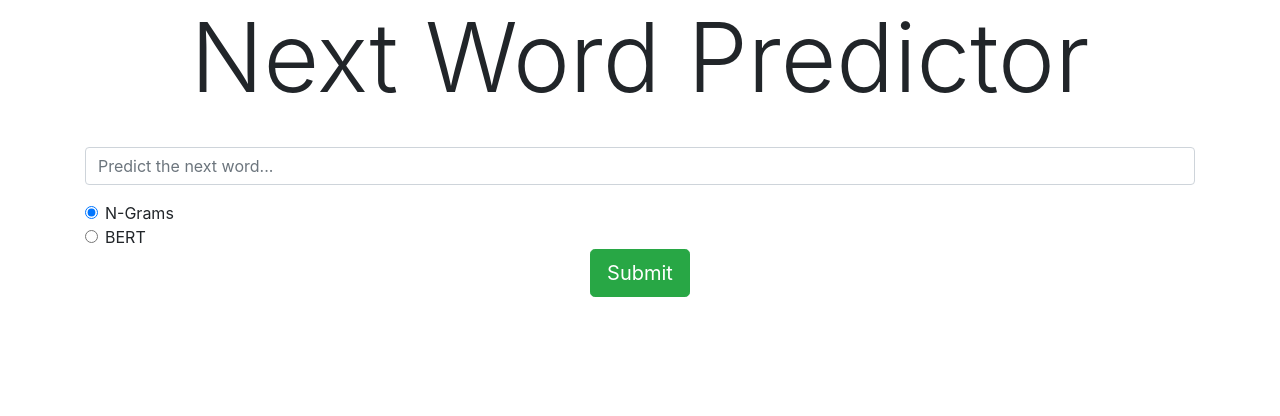
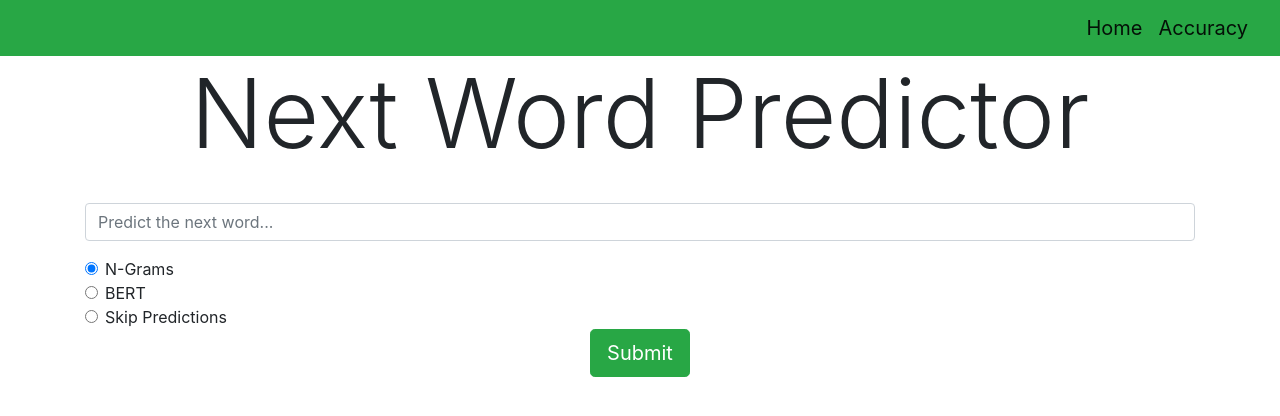
Before and after one commit to ronakumar97/Next-Word-Predictor, a Flask app: page / in a window 1280 px wide. Shown: the top 416 px of the page. Run offline with Flask 2, Linux system fonts and the light colour scheme; some libraries are stand-ins or nearby versions.

Commit message:
Updated code

```diff
--- a/app.py
+++ b/app.py
@@ -1,6 +1,11 @@
 from flask import Flask, render_template, request
 from ngrams import n_grams
 from bert import bert
+
+import pymongo
+
+client = pymongo.MongoClient()
+db = client.get_database('next_word_project')
 
 app = Flask(__name__)
 app.secret_key = "AI-PROJECT"
@@ -15,9 +20,44 @@
         sentence = request.form.get('sentence')
         checked_boxes = request.form.getlist('exampleRadios')
         if(checked_boxes[0] == 'option1'):
-            return render_template('results.html', predictions = n_grams(sentence))
+            predictions = n_grams(sentence)
+            store_db(sentence, predictions)
+            return render_template('results.html', predictions=predictions)
+        elif(checked_boxes[0] == 'option2'):
+            predictions = bert(sentence)
+            store_db(sentence, predictions)
+            return render_template('results.html', predictions=predictions)
         else:
-            return render_template('results.html', predictions = bert(sentence))
+            return render_template('results.html', predictions=[sentence])
+
+@app.route("/accuracy", methods=['GET', 'POST'])
+def get_accuracy():
+    correct_values = db.correct.count_documents({})
+    wrong_values = db.wrong.count_documents({})
+    accuracy = str(correct_values / (correct_values + wrong_values) * 100.00) + ' %'
+    return render_template('accuracy.html', correct_values=correct_values, wrong_values=wrong_values, accuracy=accuracy)
+
+@app.route('/correct/<prediction>', methods=['GET', 'POST'])
+def correct(prediction):
+    db.correct.insert_one({
+        'prediction': prediction
+    })
+
+    return render_template('base.html', message='Saved Successfully')
+
+@app.route('/wrong/<prediction>', methods=['GET', 'POST'])
+def wrong(prediction):
+    db.wrong.insert_one({
+        'prediction': prediction
+    })
+
+    return render_template('base.html', message='Saved Successfully')
+
+def store_db(sentence, predictions):
+    db.history.insert_one({
+        'sentence': sentence,
+        'predictions': predictions
+    })
 
 if __name__ == '__main__':
     app.run(debug=True)
--- a/bert.py
+++ b/bert.py
@@ -7,7 +7,7 @@
     sentence = sentence + " [MASK]."
     return predict_masked_sent(sentence, model, tokenizer)
 
-def predict_masked_sent(sentence, model, tokenizer, top_k=5):
+def predict_masked_sent(sentence, model, tokenizer, top_k=3):
     text = "[CLS] %s [SEP]" % sentence
     tokenized_text = tokenizer.tokenize(text)
     masked_index = tokenized_text.index("[MASK]")
--- a/templates/base.html
+++ b/templates/base.html
@@ -32,34 +32,22 @@
     <link href="{{ url_for('static', filename='styles.css') }}" rel="stylesheet">
 
 </head>
+
 <body>
+<nav class="navbar navbar-expand-lg navbar-light bg-success justify-content-end">
+  <a class="navbar-brand" href="/">Home</a>
+    <a class="navbar-brand" href="/accuracy">Accuracy</a>
+</nav>
+
 <div class="container">
     <h1 class="display-1 text-center">Next Word Predictor</h1>
-    <form action="/predict" method="POST">
-        <div class="form-group">
-            <label for="PredictWord"></label>
-            <input name="sentence" class="form-control" id="PredictWord" placeholder="Predict the next word...">
-        </div>
-        <div class="form-check">
-          <input class="form-check-input" type="radio" name="exampleRadios" id="exampleRadios1" value="option1" checked>
-          <label class="form-check-label" for="exampleRadios1">
-            N-Grams
-          </label>
-        </div>
-        <div class="form-check">
-          <input class="form-check-input" type="radio" name="exampleRadios" id="exampleRadios2" value="option2">
-          <label class="form-check-label" for="exampleRadios2">
-            BERT
-          </label>
-        </div>
+    {% if message  %}
+    <div class="alert alert-secondary" role="alert">
+        <p>{{ message }}</p>
+    </div>
+    {% endif %}
+    {% block content %}
 
-        <div class="row">
-            <div class="col text-center">
-                <button type="submit" class="btn btn-lg btn-success">Submit</button>
-            </div>
-        </div>
-    </form>
-    {% block content %}{% endblock %}
+    {% endblock %}
 </div>
 </body>
-</html>
--- a/templates/index.html
+++ b/templates/index.html
@@ -1,10 +1,36 @@
 {% extends "base.html" %}
+
 {% block content %}
+<form action="/predict" method="POST">
+    <div class="form-group">
+        <label for="PredictWord"></label>
+        <input name="sentence" class="form-control" id="PredictWord" placeholder="Predict the next word...">
+    </div>
+    <div class="form-check">
+      <input class="form-check-input" type="radio" name="exampleRadios" id="exampleRadios1" value="option1" checked>
+      <label class="form-check-label" for="exampleRadios1">
+        N-Grams
+      </label>
+    </div>
+    <div class="form-check">
+      <input class="form-check-input" type="radio" name="exampleRadios" id="exampleRadios2" value="option2">
+      <label class="form-check-label" for="exampleRadios2">
+        BERT
+      </label>
+    </div>
 
-{% if message  %}
-    <div class="alert alert-secondary" role="alert">
-        <p>{{ message }}</p>
+    <div class="form-check">
+      <input class="form-check-input" type="radio" name="exampleRadios" id="exampleRadios3" value="option3">
+      <label class="form-check-label" for="exampleRadios3">
+        Skip Predictions
+      </label>
     </div>
-{% endif %}
 
+
+    <div class="row">
+        <div class="col text-center">
+            <button type="submit" class="btn btn-lg btn-success">Submit</button>
+        </div>
+    </div>
+</form>
 {% endblock %}
```
Also changed, not shown: templates/accuracy.html (added, +11 -0 lines), templates/results.html (+9 -3 lines).
